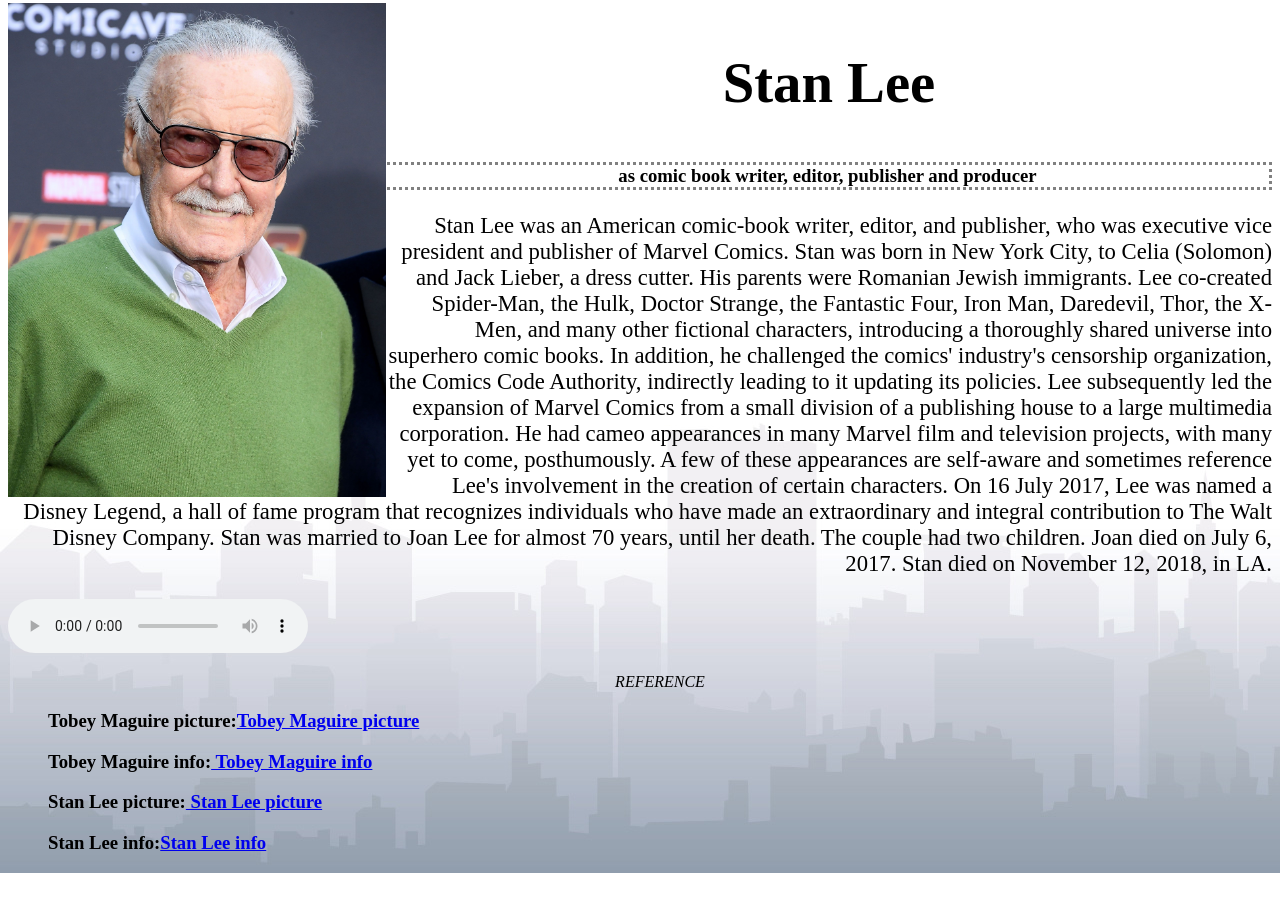
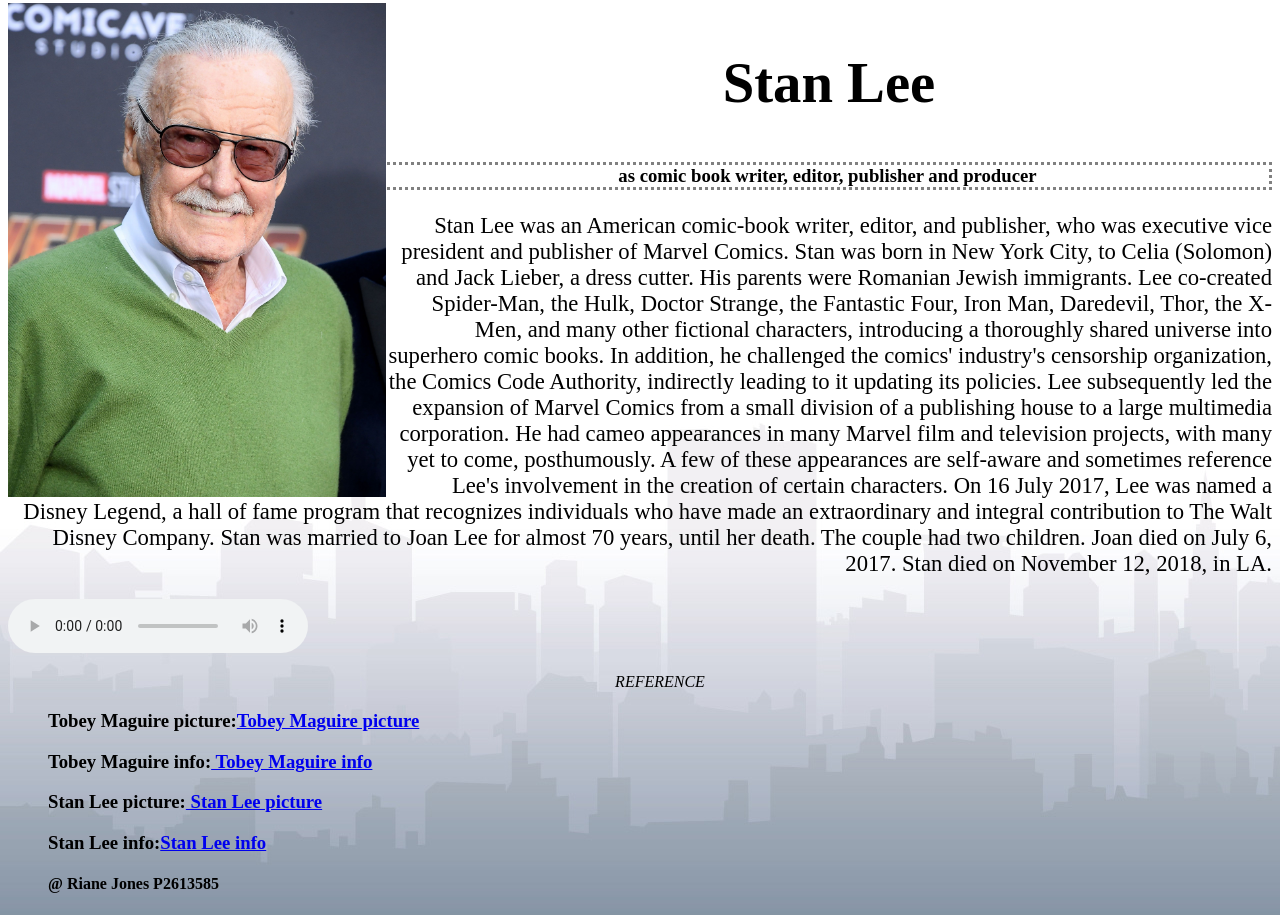
Before and after one commit to DMU-P2613585/CW1, a plain HTML site: page crew.html in a window 1280 px wide. Shown: the part 1191-2106 px from the top of the page. Before the commit the page ends 2064 px from the top, so only its background shows below. Drawn offline with Linux system fonts and the light colour scheme.

Commit message:
Add files via upload

```diff
--- a/crew.html
+++ b/crew.html
@@ -87,6 +87,7 @@ Stan was married to Joan Lee for almost 70 years, until her death. The couple ha
       <h3> Tobey Maguire info:<a href="https://en.wikipedia.org/wiki/Tobey_Maguire#/media/File:Tobey_Maguire_2014.jpg"> Tobey Maguire info</a>
         <h3> Stan Lee picture:<a href="https://www.esquire.com/entertainment/a25016796/stan-lee-memorable-quotes/"> Stan Lee picture</a>
           <h3> Stan Lee info:<a href="https://www.imdb.com/name/nm0498278/">Stan Lee info</a>
+            <h4 class="z"> @ Riane Jones P2613585 </h4>
           </p></ol>
 
 
```
Also changed, not shown: index.html (+1 -0 lines).
